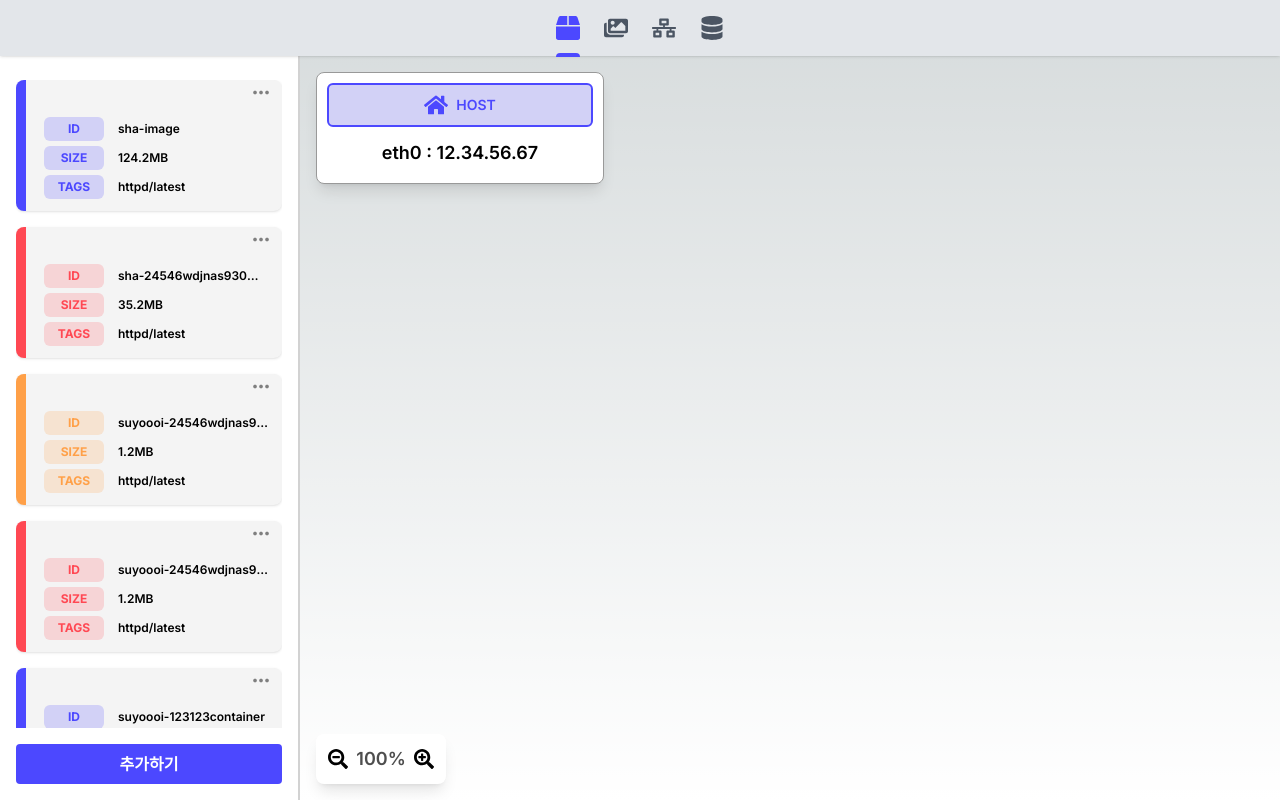
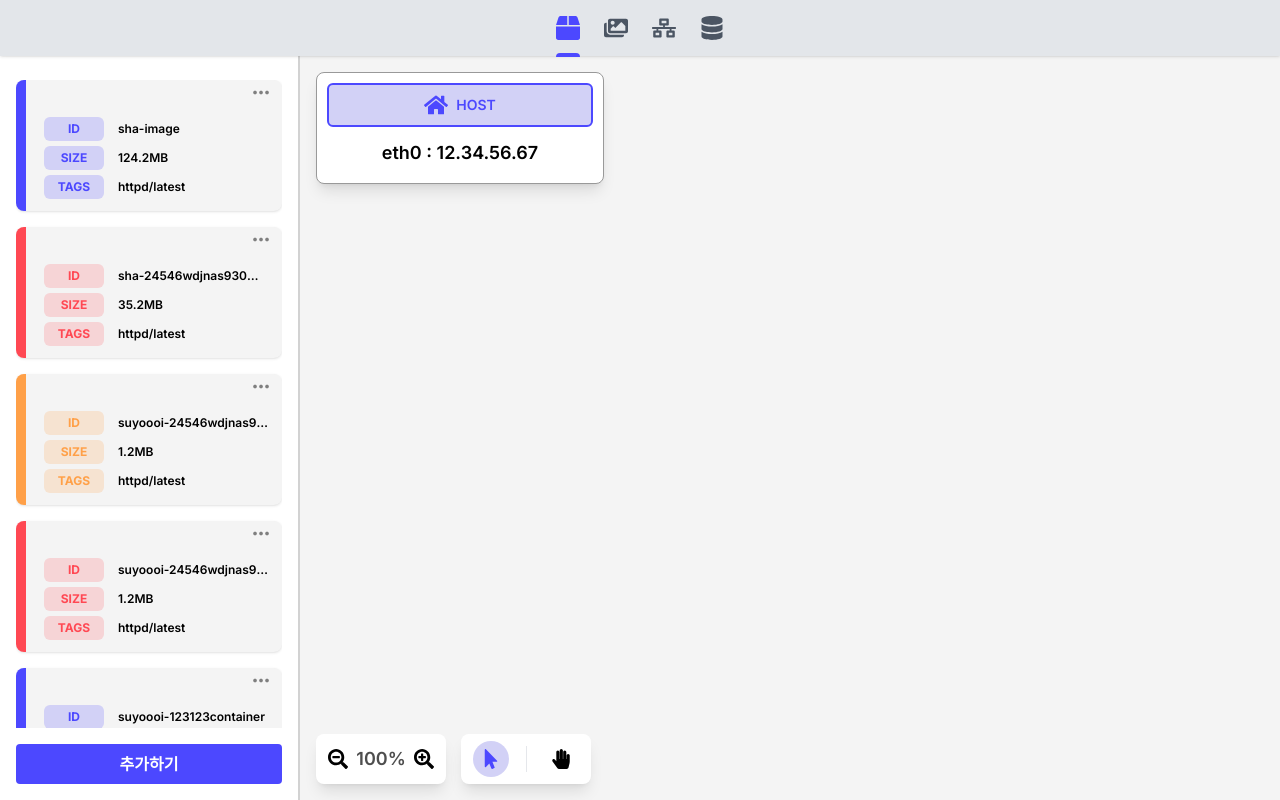
Before and after one commit to yeoniii20/goraebab_web, a Next.js app: page /container in a window 1280 px wide. Built offline with nearby package versions, Linux system fonts and the light colour scheme.

Commit message:
design: add pan buttons

```diff
--- a/src/components/layout/layout.tsx
+++ b/src/components/layout/layout.tsx
@@ -1,19 +1,27 @@
 'use client';
 
-import React from 'react';
+import React, { useState } from 'react';
 import Header from './header';
 import Sidebar from './sideBar';
 import ZoomButtons from '../button/zoomButtons';
+import PanButtons from '../button/panButtons';
 
 const Layout = ({ children }: { children: React.ReactNode }) => {
+  const [isHandMode, setIsHandMode] = useState(false);
+
   return (
     <div className="relative flex h-screen bg-basic_1">
       <Sidebar />
       <div className="flex flex-col flex-1 relative">
         <Header />
-        <div className="flex-1 overflow-y-auto bg-basic_1 mt-14 p-4 ml-[300px] relative">
-          <main className="relative">{children}</main>
-          <ZoomButtons />
+        <div className="flex-1 overflow-y-auto bg-basic_1 mt-14 p-4 ml-[300px] relative bg-grey_0">
+          <main className={`relative ${isHandMode ? 'hand-mode' : ''}`}>
+            {children}
+          </main>
+          <div className="flex flex-col">
+            <ZoomButtons />
+            <PanButtons setIsHandMode={setIsHandMode} />
+          </div>
         </div>
       </div>
     </div>
```
